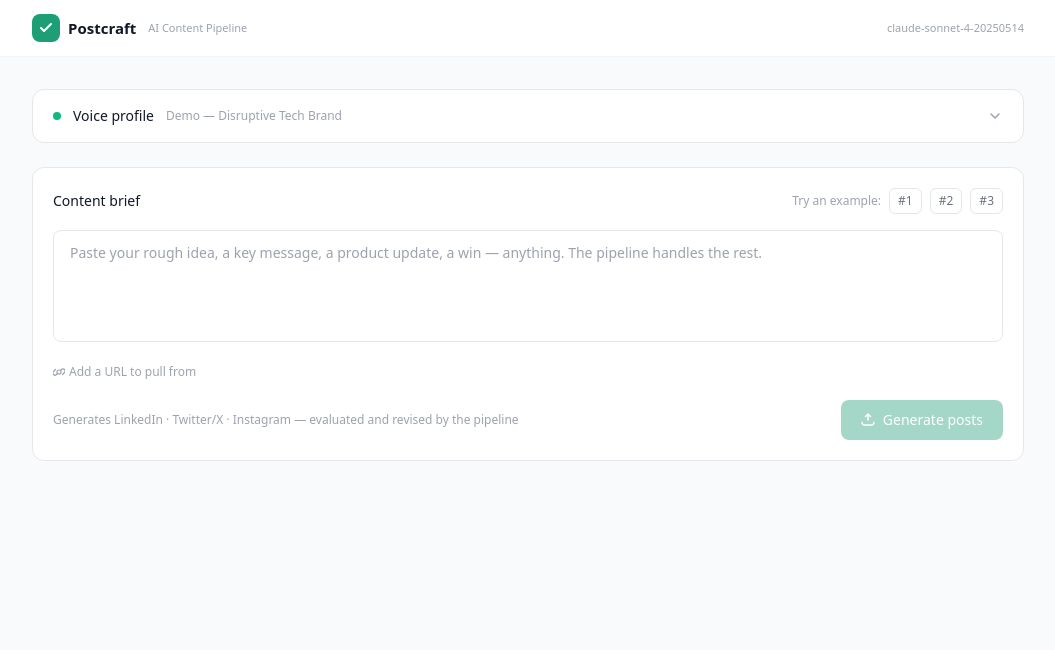
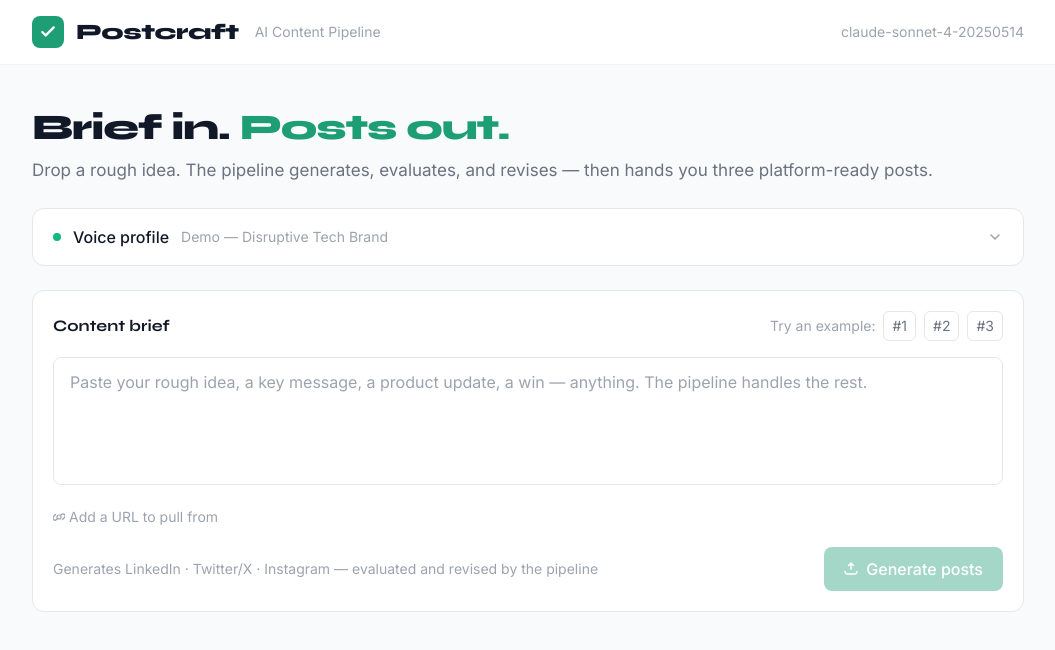
Before and after one commit to ncc1701mike/postcraft, a Next.js app in the folder frontend/: page / in a window 1280 px wide. Shown: the top 650 px of the page, without its empty margins (112-1167 px from the left). Built offline with nearby package versions, Linux system fonts and the light colour scheme.

Commit message:
feat: typography — Syne display font, larger base text scale
Co-Authored-By: Claude Sonnet 4.6 <noreply@anthropic.com>

```diff
--- a/frontend/src/app/globals.css
+++ b/frontend/src/app/globals.css
@@ -1,3 +1,5 @@
+@import url('https://fonts.googleapis.com/css2?family=Syne:wght@700;800&family=Inter:wght@400;500;600&display=swap');
+
 @tailwind base;
 @tailwind components;
 @tailwind utilities;
@@ -10,4 +12,10 @@
 
 body {
   background: #F8F9FA;
+  font-family: 'Inter', sans-serif;
+  font-size: 16px;
 }
+
+h1, h2, h3, .font-display {
+  font-family: 'Syne', sans-serif;
+}
--- a/frontend/src/app/page.tsx
+++ b/frontend/src/app/page.tsx
@@ -72,11 +72,19 @@ export default function Home() {
   return (
     <div className="min-h-screen bg-gray-50">
       <Header />
-      <main className="max-w-5xl mx-auto px-4 py-8 space-y-6">
+      <main className="max-w-5xl mx-auto px-4 py-10 space-y-6">
+        <div className="mb-2">
+          <h1 style={{ fontFamily: 'Syne, sans-serif', fontWeight: 800, fontSize: '36px', letterSpacing: '-0.03em' }} className="text-gray-900 leading-tight">
+            Brief in. <span style={{ color: '#1D9E75' }}>Posts out.</span>
+          </h1>
+          <p className="text-gray-500 mt-2" style={{ fontSize: '17px' }}>
+            Drop a rough idea. The pipeline generates, evaluates, and revises — then hands you three platform-ready posts.
+          </p>
+        </div>
         <VoicePanel open={voiceOpen} onToggle={() => setVoiceOpen(v => !v)} />
         <BriefPanel onGenerate={handleGenerate} loading={loading} />
         {error && (
-          <div className="rounded-xl border border-red-200 bg-red-50 px-5 py-4 text-sm text-red-700">
+          <div className="rounded-xl border border-red-200 bg-red-50 px-5 py-4 text-base text-red-700">
             {error}
           </div>
         )}
--- a/frontend/src/components/BriefPanel.tsx
+++ b/frontend/src/components/BriefPanel.tsx
@@ -26,14 +26,14 @@ export default function BriefPanel({ onGenerate, loading }: Props) {
   return (
     <div className="bg-white rounded-xl border border-gray-200 p-5 space-y-4">
       <div className="flex items-center justify-between">
-        <h2 className="text-sm font-medium text-gray-900">Content brief</h2>
+        <h2 className="text-base font-medium text-gray-900">Content brief</h2>
         <div className="flex items-center gap-2">
-          <span className="text-xs text-gray-400">Try an example:</span>
+          <span className="text-sm text-gray-400">Try an example:</span>
           {EXAMPLE_BRIEFS.map((ex, i) => (
             <button
               key={i}
               onClick={() => setBriefText(ex)}
-              className="text-xs px-2 py-1 rounded-md border border-gray-200 text-gray-500 hover:border-emerald-300 hover:text-emerald-700 transition-colors"
+              className="text-sm px-2 py-1 rounded-md border border-gray-200 text-gray-500 hover:border-emerald-300 hover:text-emerald-700 transition-colors"
             >
               #{i + 1}
             </button>
@@ -45,13 +45,13 @@ export default function BriefPanel({ onGenerate, loading }: Props) {
         value={briefText}
         onChange={e => setBriefText(e.target.value)}
         placeholder="Paste your rough idea, a key message, a product update, a win — anything. The pipeline handles the rest."
-        className="w-full h-28 text-sm text-gray-800 placeholder-gray-400 border border-gray-200 rounded-lg px-4 py-3 resize-none focus:outline-none focus:ring-2 focus:ring-emerald-500 focus:border-transparent"
+        className="w-full h-32 text-base text-gray-800 placeholder-gray-400 border border-gray-200 rounded-lg px-4 py-3 resize-none focus:outline-none focus:ring-2 focus:ring-emerald-500 focus:border-transparent"
       />
 
       <div>
         <button
           onClick={() => setUrlOpen(u => !u)}
-          className="text-xs text-gray-400 hover:text-gray-600 transition-colors flex items-center gap-1"
+          className="text-sm text-gray-400 hover:text-gray-600 transition-colors flex items-center gap-1"
         >
           <svg width="12" height="12" viewBox="0 0 12 12" fill="none">
             <path d="M4 6a2 2 0 104 0 2 2 0 00-4 0M7.5 4.5l1-1a2.121 2.121 0 013 3l-2 2M4.5 7.5l-1 1a2.121 2.121 0 01-3-3l2-2" stroke="currentColor" strokeWidth="1.2" strokeLinecap="round" />
@@ -64,19 +64,19 @@ export default function BriefPanel({ onGenerate, loading }: Props) {
             value={briefUrl}
             onChange={e => setBriefUrl(e.target.value)}
             placeholder="https://yourblog.com/post"
-            className="mt-2 w-full text-sm border border-gray-200 rounded-lg px-4 py-2.5 focus:outline-none focus:ring-2 focus:ring-emerald-500 focus:border-transparent"
+            className="mt-2 w-full text-base border border-gray-200 rounded-lg px-4 py-2.5 focus:outline-none focus:ring-2 focus:ring-emerald-500 focus:border-transparent"
           />
         )}
       </div>
 
       <div className="flex items-center justify-between pt-1">
-        <p className="text-xs text-gray-400">
+        <p className="text-sm text-gray-400">
           Generates LinkedIn · Twitter/X · Instagram — evaluated and revised by the pipeline
         </p>
         <button
           onClick={handleSubmit}
           disabled={!briefText.trim() || loading}
-          className="flex items-center gap-2 px-5 py-2.5 rounded-lg text-sm font-medium text-white transition-all disabled:opacity-40 disabled:cursor-not-allowed"
+          className="flex items-center gap-2 px-5 py-2.5 rounded-lg text-base font-medium text-white transition-all disabled:opacity-40 disabled:cursor-not-allowed"
           style={{ background: loading ? '#94a3b8' : '#1D9E75' }}
         >
           {loading ? (
--- a/frontend/src/components/Header.tsx
+++ b/frontend/src/components/Header.tsx
@@ -1,17 +1,17 @@
 export default function Header() {
   return (
     <header className="bg-white border-b border-gray-100 sticky top-0 z-10">
-      <div className="max-w-5xl mx-auto px-4 h-14 flex items-center justify-between">
-        <div className="flex items-center gap-2">
-          <div className="w-7 h-7 rounded-lg flex items-center justify-center" style={{ background: '#1D9E75' }}>
-            <svg width="14" height="14" viewBox="0 0 14 14" fill="none">
+      <div className="max-w-5xl mx-auto px-4 h-16 flex items-center justify-between">
+        <div className="flex items-center gap-3">
+          <div className="w-8 h-8 rounded-lg flex items-center justify-center" style={{ background: '#1D9E75' }}>
+            <svg width="16" height="16" viewBox="0 0 14 14" fill="none">
               <path d="M2 7 L5 10 L12 3" stroke="white" strokeWidth="2" strokeLinecap="round" strokeLinejoin="round" />
             </svg>
           </div>
-          <span className="font-semibold text-gray-900 text-[15px]">Postcraft</span>
-          <span className="text-[11px] text-gray-400 font-normal ml-1">AI Content Pipeline</span>
+          <span style={{ fontFamily: 'Syne, sans-serif', fontWeight: 800, fontSize: '22px', letterSpacing: '-0.02em' }} className="text-gray-900">Postcraft</span>
+          <span className="text-sm text-gray-400 font-normal ml-1">AI Content Pipeline</span>
         </div>
-        <span className="text-[11px] text-gray-400">claude-sonnet-4-20250514</span>
+        <span className="text-sm text-gray-400">claude-sonnet-4-20250514</span>
       </div>
     </header>
   )
--- a/frontend/src/components/ScoreCard.tsx
+++ b/frontend/src/components/ScoreCard.tsx
@@ -25,10 +25,10 @@ export default function ScoreCard({ label, score, note }: Props) {
     return (
       <div className="rounded-lg border border-gray-100 bg-gray-50 px-3 py-2.5">
         <div className="flex items-center justify-between mb-1">
-          <span className="text-xs text-gray-500">{label}</span>
-          <span className="text-xs text-gray-400">N/A</span>
+          <span className="text-sm text-gray-500">{label}</span>
+          <span className="text-sm text-gray-400">N/A</span>
         </div>
-        {note && <p className="text-xs text-gray-400 leading-relaxed">{note}</p>}
+        {note && <p className="text-sm text-gray-400 leading-relaxed">{note}</p>}
       </div>
     )
   }
@@ -36,8 +36,8 @@ export default function ScoreCard({ label, score, note }: Props) {
   return (
     <div className="rounded-lg border border-gray-100 bg-gray-50 px-3 py-2.5">
       <div className="flex items-center justify-between mb-1.5">
-        <span className="text-xs text-gray-600">{label}</span>
-        <span className={`text-xs font-semibold ${textColor(score)}`}>{score.toFixed(1)}</span>
+        <span className="text-sm text-gray-600">{label}</span>
+        <span className={`text-sm font-semibold ${textColor(score)}`}>{score.toFixed(1)}</span>
       </div>
       <div className="h-1 bg-gray-200 rounded-full overflow-hidden">
         <div
@@ -45,7 +45,7 @@ export default function ScoreCard({ label, score, note }: Props) {
           style={{ width: `${(score / 5) * 100}%` }}
         />
       </div>
-      {note && <p className="text-xs text-gray-400 mt-1.5 leading-relaxed">{note}</p>}
+      {note && <p className="text-sm text-gray-400 mt-1.5 leading-relaxed">{note}</p>}
     </div>
   )
 }
--- a/frontend/src/components/VoicePanel.tsx
+++ b/frontend/src/components/VoicePanel.tsx
@@ -14,8 +14,8 @@ export default function VoicePanel({ open, onToggle }: Props) {
       >
         <div className="flex items-center gap-3">
           <div className="w-2 h-2 rounded-full bg-emerald-500" />
-          <span className="text-sm font-medium text-gray-900">Voice profile</span>
-          <span className="text-xs text-gray-400">Demo — Disruptive Tech Brand</span>
+          <span className="text-base font-medium text-gray-900">Voice profile</span>
+          <span className="text-sm text-gray-400">Demo — Disruptive Tech Brand</span>
         </div>
         <svg
           width="16" height="16" viewBox="0 0 16 16" fill="none"
@@ -29,27 +29,27 @@ export default function VoicePanel({ open, onToggle }: Props) {
         <div className="px-5 pb-5 border-t border-gray-100 pt-4 space-y-4">
           <div className="grid grid-cols-2 gap-4">
             <div>
-              <p className="text-xs font-medium text-gray-500 mb-1.5">Tone</p>
+              <p className="text-sm font-medium text-gray-500 mb-1.5">Tone</p>
               <div className="flex flex-wrap gap-1.5">
                 {['direct', 'conversational', 'confident', 'human', 'anti-corporate'].map(t => (
-                  <span key={t} className="text-xs px-2 py-1 rounded-md bg-emerald-50 text-emerald-700 border border-emerald-100">{t}</span>
+                  <span key={t} className="text-sm px-2 py-1 rounded-md bg-emerald-50 text-emerald-700 border border-emerald-100">{t}</span>
                 ))}
               </div>
             </div>
             <div>
-              <p className="text-xs font-medium text-gray-500 mb-1.5">Avoid</p>
+              <p className="text-sm font-medium text-gray-500 mb-1.5">Avoid</p>
               <div className="flex flex-wrap gap-1.5">
                 {['synergy', 'excited to announce', 'thought leader', 'leverage', 'paradigm shift'].map(t => (
-                  <span key={t} className="text-xs px-2 py-1 rounded-md bg-red-50 text-red-600 border border-red-100">{t}</span>
+                  <span key={t} className="text-sm px-2 py-1 rounded-md bg-red-50 text-red-600 border border-red-100">{t}</span>
                 ))}
               </div>
             </div>
           </div>
           <div>
-            <p className="text-xs font-medium text-gray-500 mb-1">Audience</p>
-            <p className="text-xs text-gray-600">Tech-savvy professionals, founders, and operators at growth-stage companies</p>
+            <p className="text-sm font-medium text-gray-500 mb-1">Audience</p>
+            <p className="text-sm text-gray-600">Tech-savvy professionals, founders, and operators at growth-stage companies</p>
           </div>
-          <p className="text-xs text-gray-400">Exemplar upload coming in v2 — using gold standard posts as quality benchmark.</p>
+          <p className="text-sm text-gray-400">Exemplar upload coming in v2 — using gold standard posts as quality benchmark.</p>
         </div>
       )}
     </div>
```
Also changed, not shown: frontend/src/components/ResultsPanel.tsx (+9 -9 lines).
